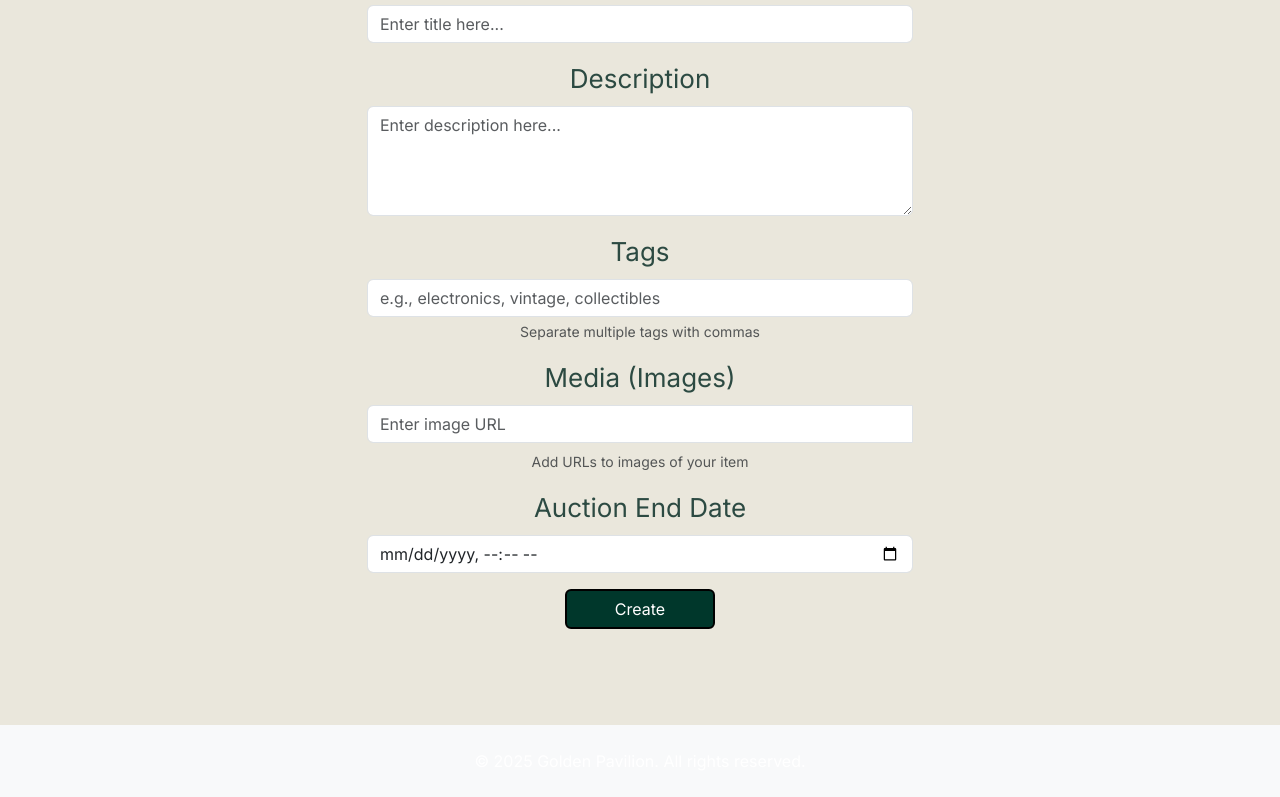
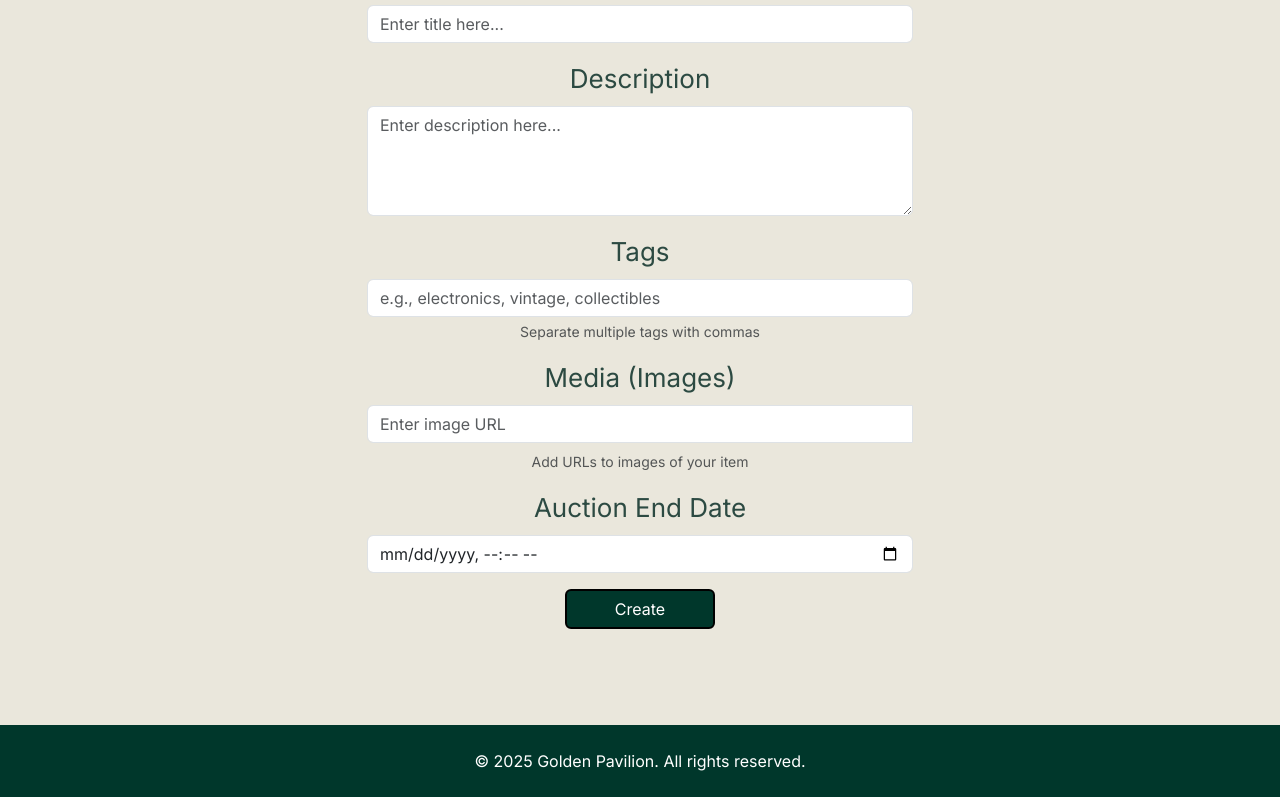
Before and after one commit to JMaager/semester-project-2, a website: page src/pages/create-listing.html in a window 1280 px wide. Shown: the part 228-1025 px from the top of the page. Drawn offline with nearby package versions, Linux system fonts and the light colour scheme.

Commit message:
found the cause for the footer, was an inbedded styling on the footer that was overriding styling. removed it from affected pages.

```diff
--- a/src/pages/create-listing.html
+++ b/src/pages/create-listing.html
@@ -214,7 +214,7 @@
       </div>
     </main>
 
-    <footer class="bg-light py-4 mt-5">
+    <footer class="py-4 mt-5">
       <div class="container text-center">
         <p class="mb-0">&copy; 2025 Golden Pavilion. All rights reserved.</p>
       </div>
```
Also changed, not shown: src/pages/edit-listing.html (+1 -1 lines), src/pages/listings.html (+1 -1 lines).
